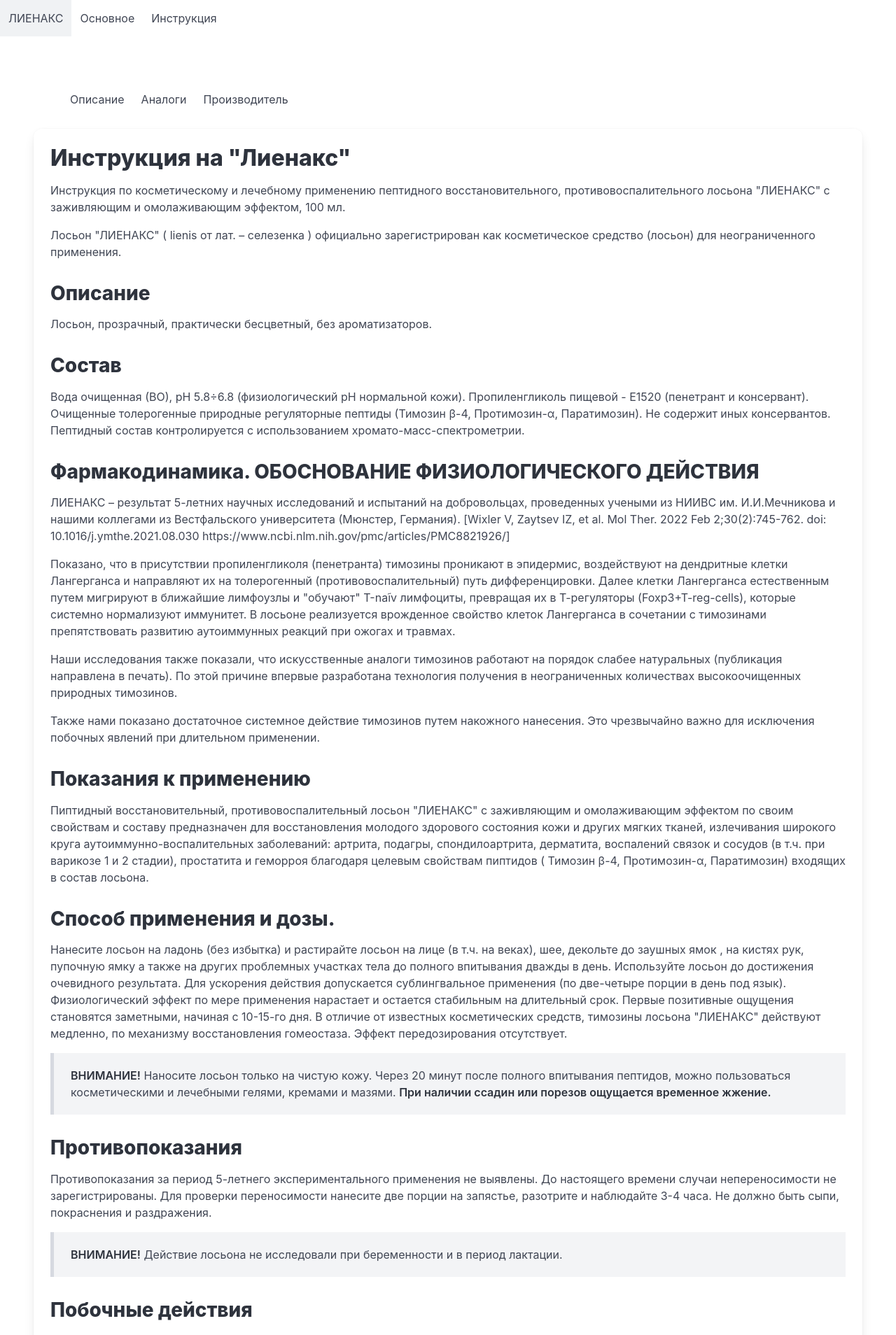
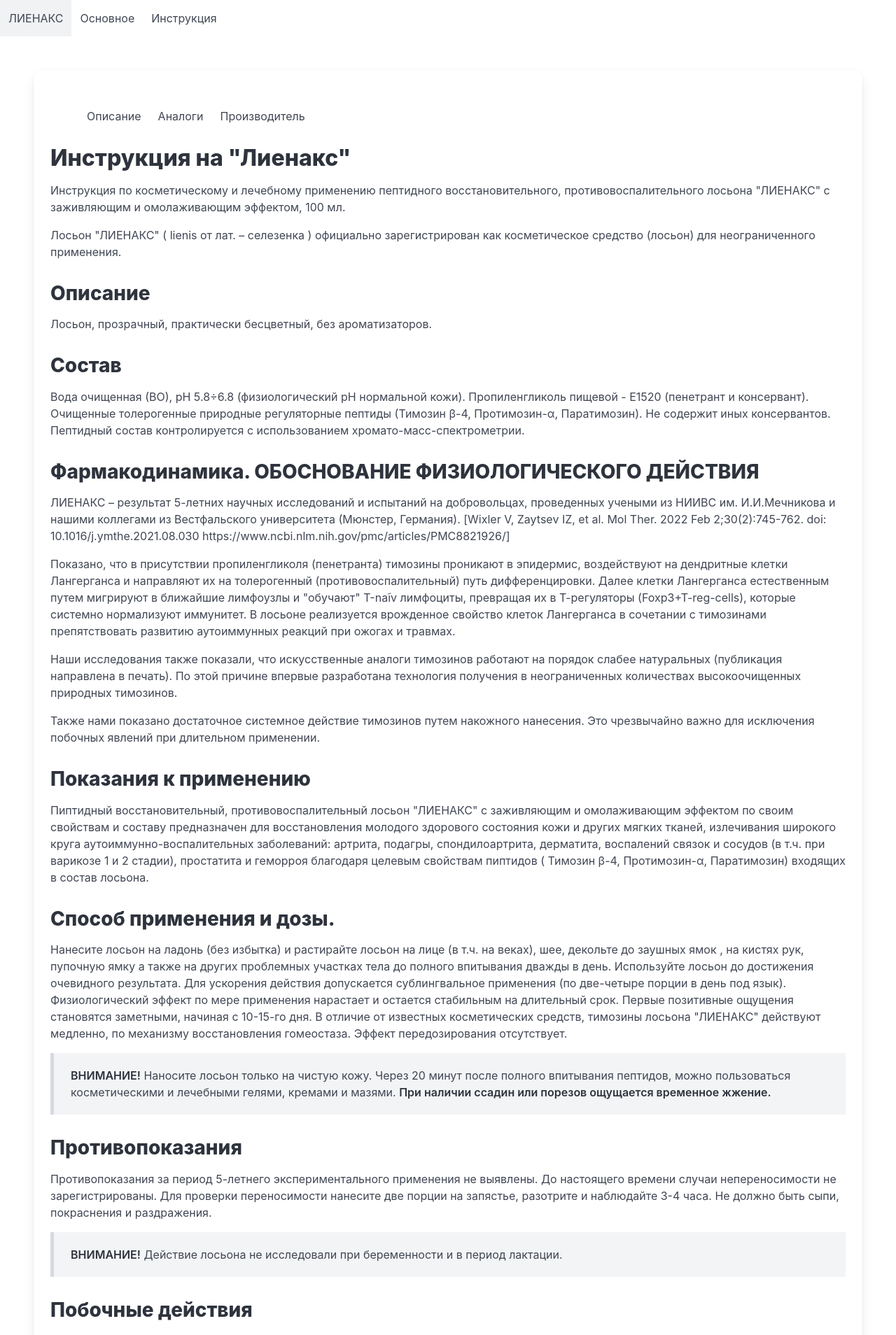
Before and after one commit to w3craft/lienax, a Jekyll site: the page built from index.html, in a window 1280 px wide. Shown: the top 1908 px of the page at 70% size. Built offline with Jekyll 4.4.1, drawn with Linux system fonts in a browser that asks for light colours.

Commit message:
Update index.html

```diff
--- a/index.html
+++ b/index.html
@@ -8,9 +8,9 @@
 
 
   <section class="section" id="instructions">
-    {% include menu.html %}
     <div class="card">
       <div class="card-content">
+        {% include menu.html %}
       <div class="content">
         <h1>Инструкция на "Лиенакс"</h1>
         <p>
```
